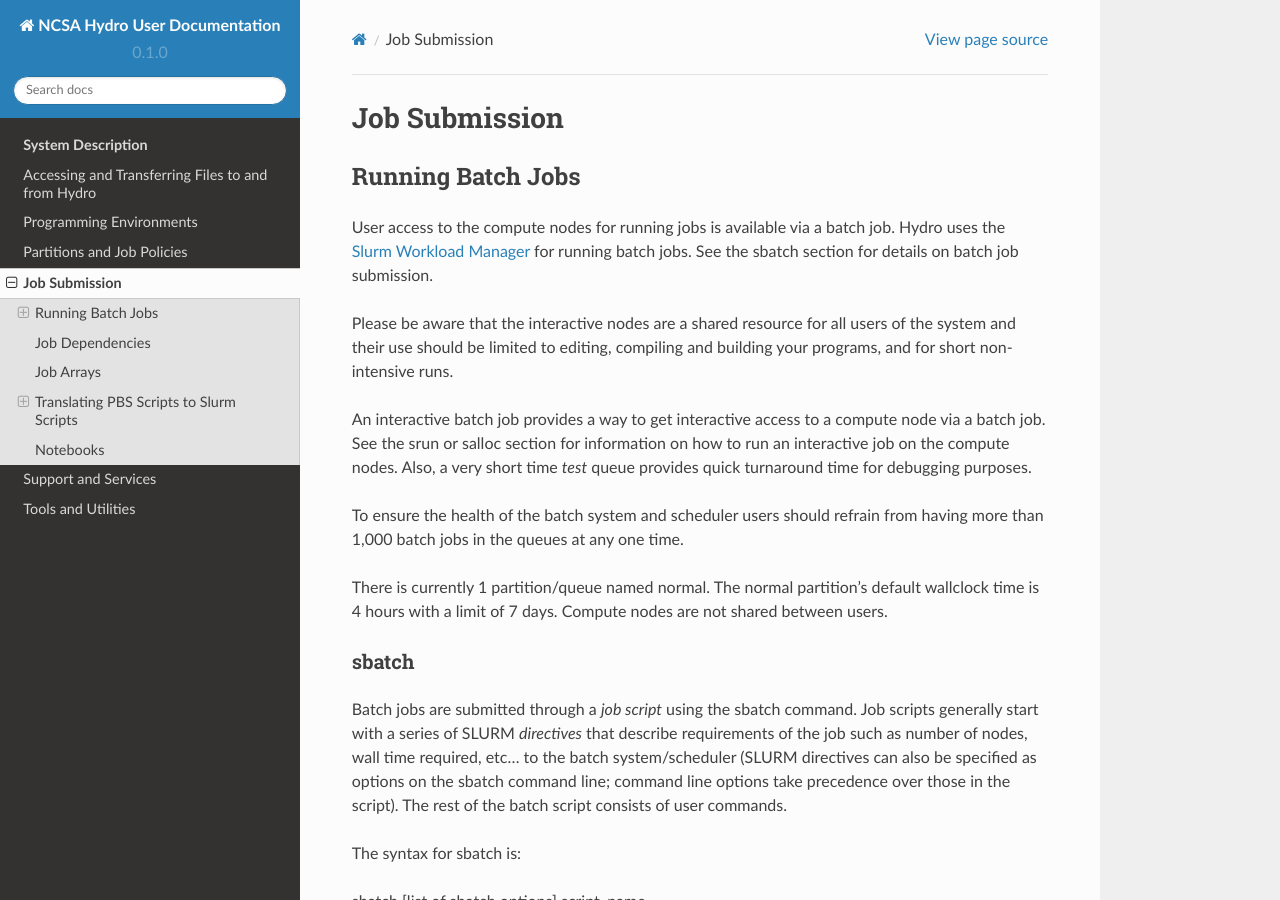
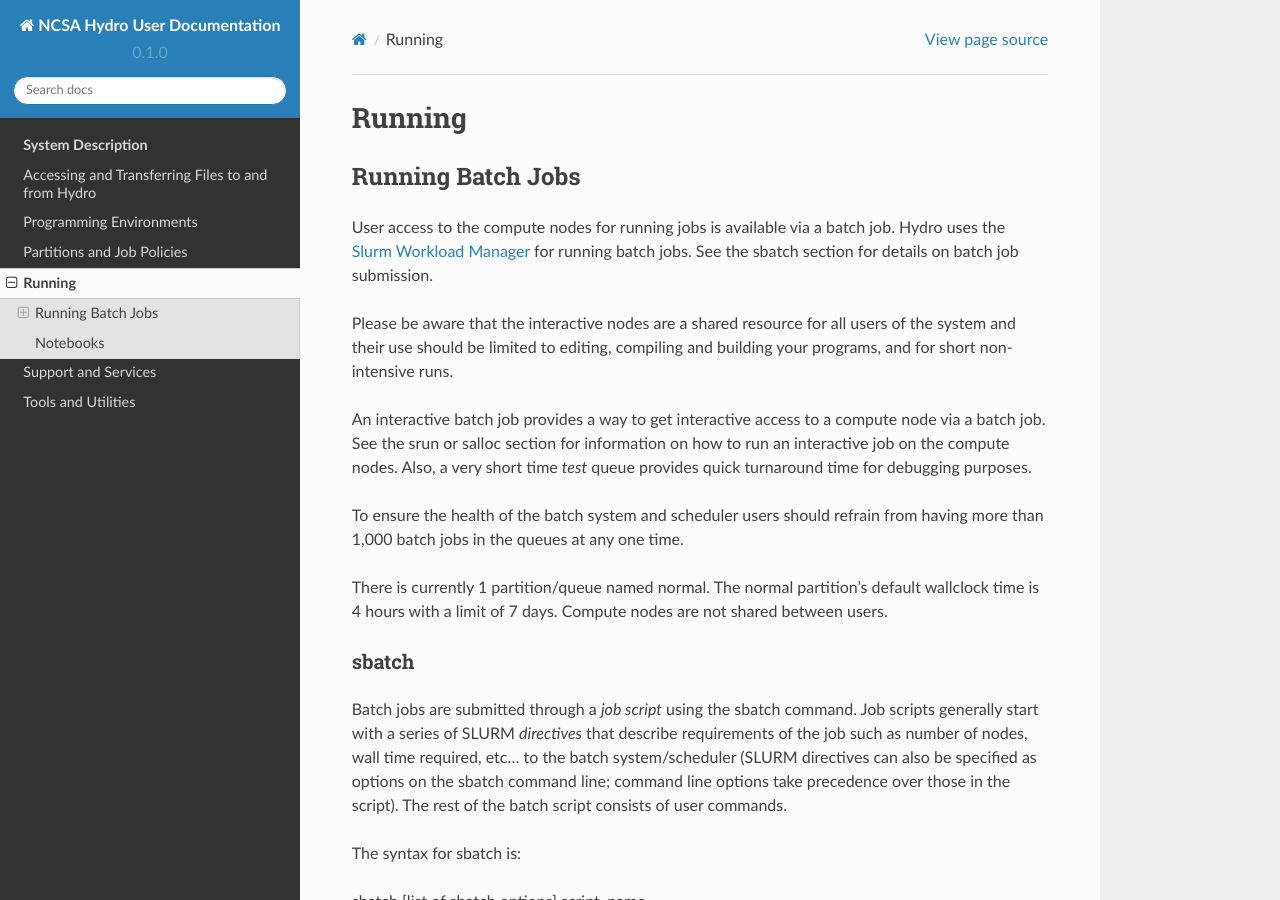
Before and after one commit to ncsa/hydro_documentation, a Sphinx documentation site: the page built from docs/source/running.rst, in a window 1280 px wide and 900 px high. Built offline with Sphinx 7.4.7 and the Read the Docs theme 2.0.0, drawn with Linux system fonts in a browser that asks for light colours; pages that are not in the unit, such as notebooks, are missing from menus.

Commit message:
smoothing hierarchy
Lowering some heading levels to make the hierarchy more vertical

```diff
--- a/docs/source/running.rst
+++ b/docs/source/running.rst
@@ -1,4 +1,4 @@
-Job Submission
+Running
 ==================
 
 Running Batch Jobs
@@ -216,7 +216,7 @@ The scancel command deletes a queued job or kills a running job.
 -  scancel JobID deletes/kills a job.
 
 Job Dependencies
------------------------
+~~~~~~~~~~~~~~~~~~~
 
 Job dependencies allow users to set execution order in which their
 queued jobs run. Job dependencies are set by using the ??dependency
@@ -262,7 +262,7 @@ and application errors. See the dependency section of the sbatch manual
 page for additional information (man sbatch).
 
 Job Arrays
------------------
+~~~~~~~~~~~~
 
 If a need arises to submit the same job to the batch system multiple
 times, instead of issuing one sbatch command for each individual job,
@@ -303,7 +303,7 @@ A sample batch script that makes use of job arrays is available in
    command section.
 
 Translating PBS Scripts to Slurm Scripts
------------------------------------------------
+~~~~~~~~~~~~~~~~~~~~~~~~~~~~~~~~~~~~~~~~~~~~~~~~
 
 The following table contains a list of common commands and terms used
 with the TORQUE/PBS scheduler, and the corresponding commands and terms
@@ -313,7 +313,7 @@ into Slurm scripts to be read by the new scheduler, or as a reference
 when creating new Slurm job scripts.
 
 User Commands
-~~~~~~~~~~~~~
+$$$$$$$$$$$$$$$
 
 +----------------------+----------------------+---------------------------------+
 | **User Commands**    | **PBS/Torque**       | **Slurm**                       |
@@ -338,7 +338,7 @@ User Commands
 +----------------------+----------------------+---------------------------------+
 
 Environment
-~~~~~~~~~~~
+$$$$$$$$$$$$
 
 ================ ============== ====================
 **Environment**  **PBS/Torque** **Slurm**
@@ -351,7 +351,7 @@ Q                $PBS_ARRAYID   $SLURM_ARRAY_TASK_ID
 ================ ============== ====================
 
 Job Specifications
-~~~~~~~~~~~~~~~~~~
+$$$$$$$$$$$$$$$$$$$$$$
 
 +----------------------+----------------------+----------------------+
 | **Job                | **PBS/Torque**       | **Slurm**            |
```
